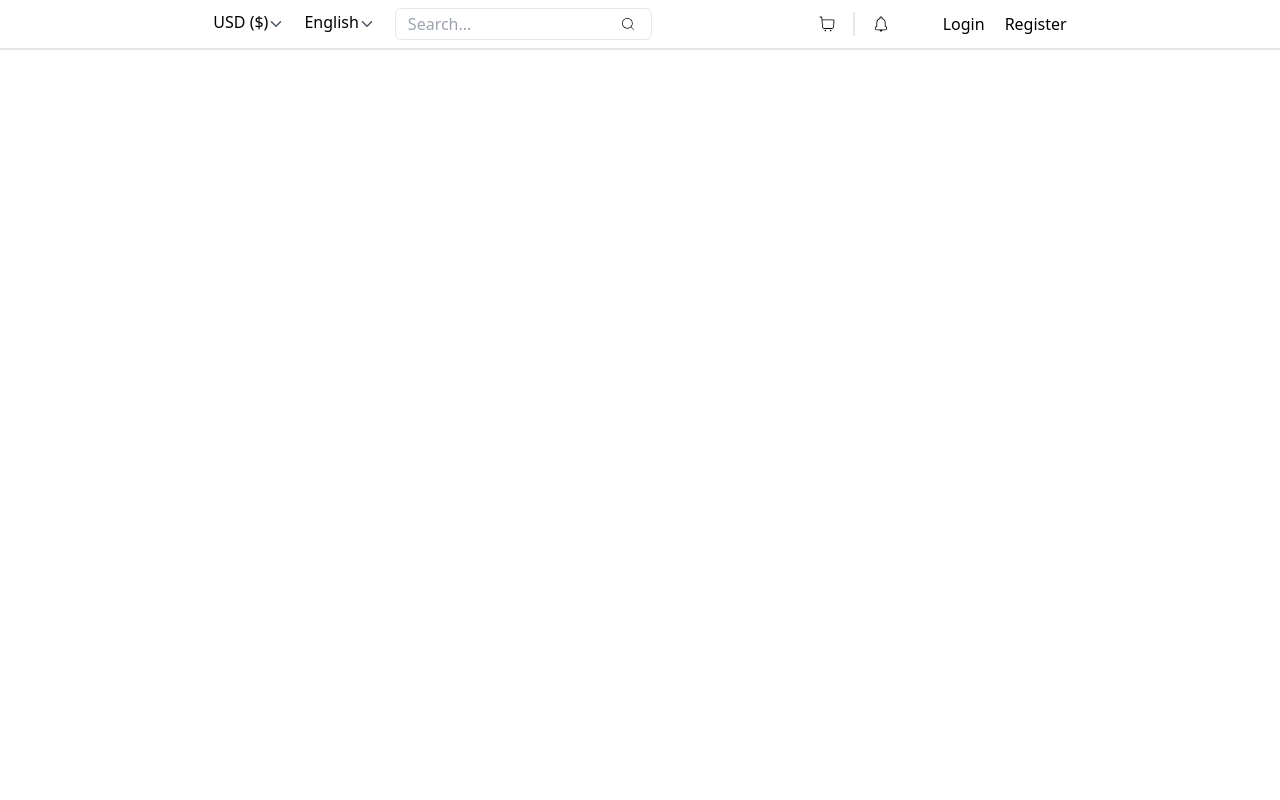
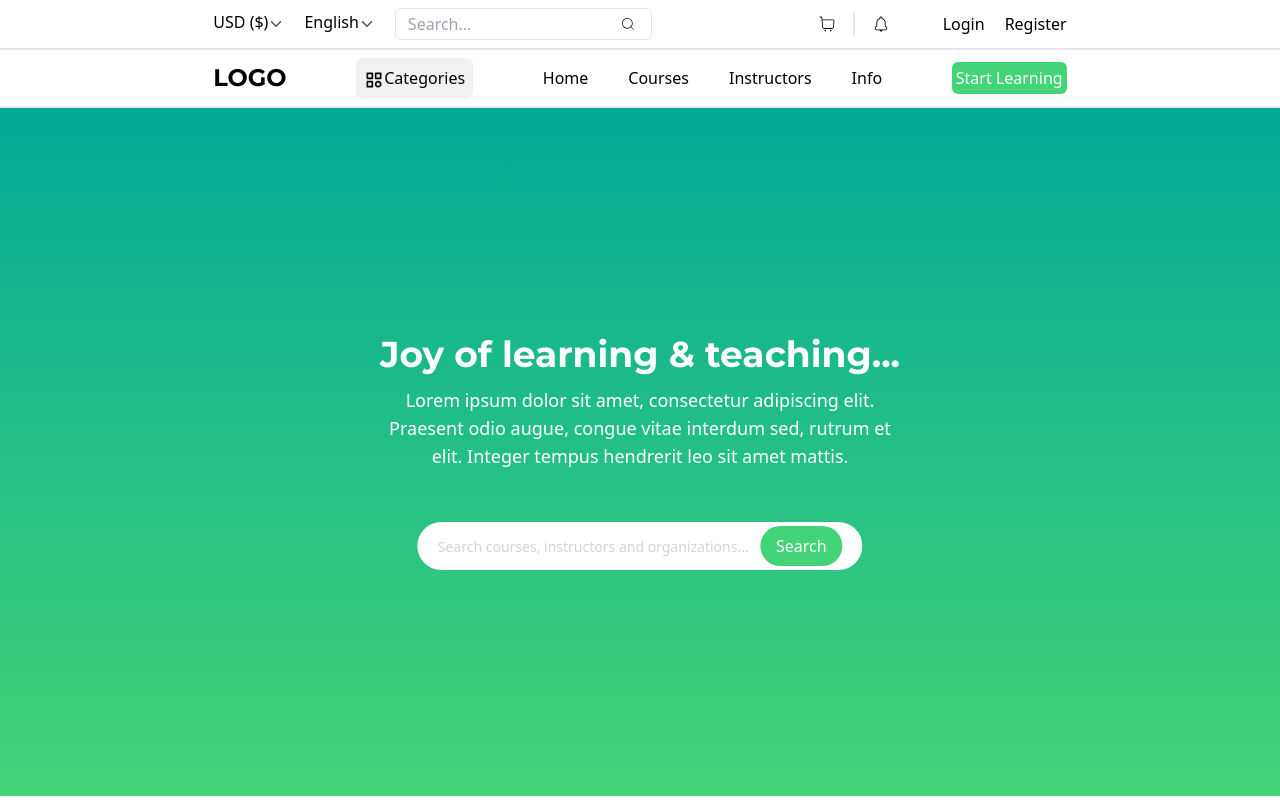
Before and after one commit to ali-sheikhali/learning-practice, a React (Create React App) app: page / in a window 1280 px wide. Built offline with nearby package versions, Linux system fonts and the light colour scheme.

Commit message:
add Hearo Header

```diff
--- a/public/index.html
+++ b/public/index.html
@@ -24,6 +24,12 @@
       work correctly both with client-side routing and a non-root public URL.
       Learn how to configure a non-root public URL by running `npm run build`.
     -->
+    <link rel="preconnect" href="https://fonts.googleapis.com" />
+    <link rel="preconnect" href="https://fonts.gstatic.com" crossorigin />
+    <link
+      href="https://fonts.googleapis.com/css2?family=Montserrat:ital,wght@0,100..900;1,100..900&display=swap"
+      rel="stylesheet"
+    />
     <title>React App</title>
   </head>
   <body>
--- /dev/null
+++ b/src/components/HeroHeader.js
@@ -0,0 +1,33 @@
+import React from "react";
+
+function HeroHeader() {
+  return (
+    <div className="md:h-[calc(100vh-7rem)] h-[calc(100vh-4rem)] overflow-hidden bg-gradient-to-b from-[#04AA96] to-[#43D477] relative">
+      <div className="absolute w-10/12 md:w-5/12 top-1/2 left-1/2 transform -translate-x-1/2 -translate-y-1/2">
+        <div className="  mx-auto space-y-3 flex flex-col justify-center text-center text-white">
+          <h1 className="font-bold font-[Montserrat] text-3xl md:text-4xl">
+            Joy of learning & teaching...
+          </h1>
+          <p className=" text-lg">
+            Lorem ipsum dolor sit amet, consectetur adipiscing elit. Praesent
+            odio augue, congue vitae interdum sed, rutrum et elit. Integer
+            tempus hendrerit leo sit amet mattis.
+          </p>
+          <div className="relative">
+            <input
+              className="text-black mt-10 w-10/12 mx-auto rounded-3xl py-3 px-5 placeholder:text-gray-300 placeholder:text-sm
+        focus:outline-none placeholder:text-[12px] "
+              type="text"
+              placeholder="Search courses, instructors and organizations..."
+            />
+            <button className="absolute bg-[#43D477] top-11 md:right-16 right-10 py-2 px-4 rounded-3xl ">
+              Search
+            </button>
+          </div>
+        </div>
+      </div>
+    </div>
+  );
+}
+
+export default HeroHeader;
--- a/src/components/Navbar.js
+++ b/src/components/Navbar.js
@@ -1,10 +1,12 @@
 import React from 'react'
 import NavbarSection1 from './NavbarSection1'
+import NavbarSection2 from './NavbarSection2'
 
 function Navbar() {
   return (
     <div>
       <NavbarSection1 />
+      <NavbarSection2 />
     </div>
   )
 }
--- a/src/components/NavbarSection2.js
+++ b/src/components/NavbarSection2.js
@@ -0,0 +1,89 @@
+import React from "react";
+import { Link } from "react-router-dom";
+import { Menu } from "@headlessui/react";
+import { FaBars } from "react-icons/fa6";
+import { BiCategory } from "react-icons/bi";
+
+function NavbarSection2() {
+  return (
+    <div className="w-full  border-b-2 py-2">
+      <section className="w-8/12 mx-auto  flex justify-between items-center ">
+        <Link className="font-[Montserrat] text-[24px] font-bold" to="/">
+          LOGO
+        </Link>
+        <div className="md:hidden z-10">
+          <Menu>
+            <Menu.Button>
+              <FaBars className="text-xl mt-1 ml-6" />
+            </Menu.Button>
+            <Menu.Items className="absolute text-white left-0 mt-[10px] flex flex-col w-full bg-[#43D477] ">
+              <Menu.Item className="mx-auto py-1 ">
+                {({ active }) => <Link to="/">Home</Link>}
+              </Menu.Item>
+              <Menu.Item className="mx-auto py-1">
+                {({ active }) => <Link to="/">Courses</Link>}
+              </Menu.Item>
+              <Menu.Item className="mx-auto py-1">
+                {({ active }) => <Link to="/">Instructors</Link>}
+              </Menu.Item>
+              <Menu.Item className="mx-auto py-1">
+                {({ active }) => <Link to="/">Login</Link>}
+              </Menu.Item>
+              <Menu.Item className="mx-auto py-1">
+                {({ active }) => <Link to="/">Register</Link>}
+              </Menu.Item>
+            </Menu.Items>
+          </Menu>
+        </div>
+        <div className="z-10">
+          <Menu>
+            <Menu.Button className="flex bg-[#F1F1F1] p-2 rounded-md">
+              <BiCategory className="text-xl mt-1" />
+              <p>Categories</p>
+            </Menu.Button>
+            <Menu.Items
+              className="absolute mx-auto text-white left-0 md:left-[455px]
+             mt-[10px] flex flex-col w-full md:w-[180px] md:rounded-b-md bg-[#43D477] "
+            >
+              <Menu.Item className="mx-auto py-1">
+                {({ active }) => <Link>Web Design</Link>}
+              </Menu.Item>
+              <Menu.Item className="mx-auto py-1">
+                {({ active }) => <Link>Python</Link>}
+              </Menu.Item>
+              <Menu.Item className="mx-auto py-1">
+                {({ active }) => <Link>Javascript</Link>}
+              </Menu.Item>
+              <Menu.Item className="mx-auto py-1">
+                {({ active }) => <Link>React js</Link>}
+              </Menu.Item>
+            </Menu.Items>
+          </Menu>
+        </div>
+        <div className="hidden md:block">
+          <ul className="flex space-x-10">
+            <li>
+              <Link>Home</Link>
+            </li>
+            <li>
+              <Link>Courses</Link>
+            </li>
+            <li>
+              <Link>Instructors</Link>
+            </li>
+            <li>
+              <Link>Info</Link>
+            </li>
+          </ul>
+        </div>
+        <div className="hidden md:block">
+          <button className="bg-[#43D477] text-white rounded-md p-1">
+            Start Learning
+          </button>
+        </div>
+      </section>
+    </div>
+  );
+}
+
+export default NavbarSection2;
--- a/src/pages/Home.js
+++ b/src/pages/Home.js
@@ -1,8 +1,11 @@
 import React from 'react'
+import HeroHeader from '../components/HeroHeader'
 
 function Home() {
   return (
-    <div></div>
+    <div>
+      <HeroHeader />
+    </div>
   )
 }
 
```
